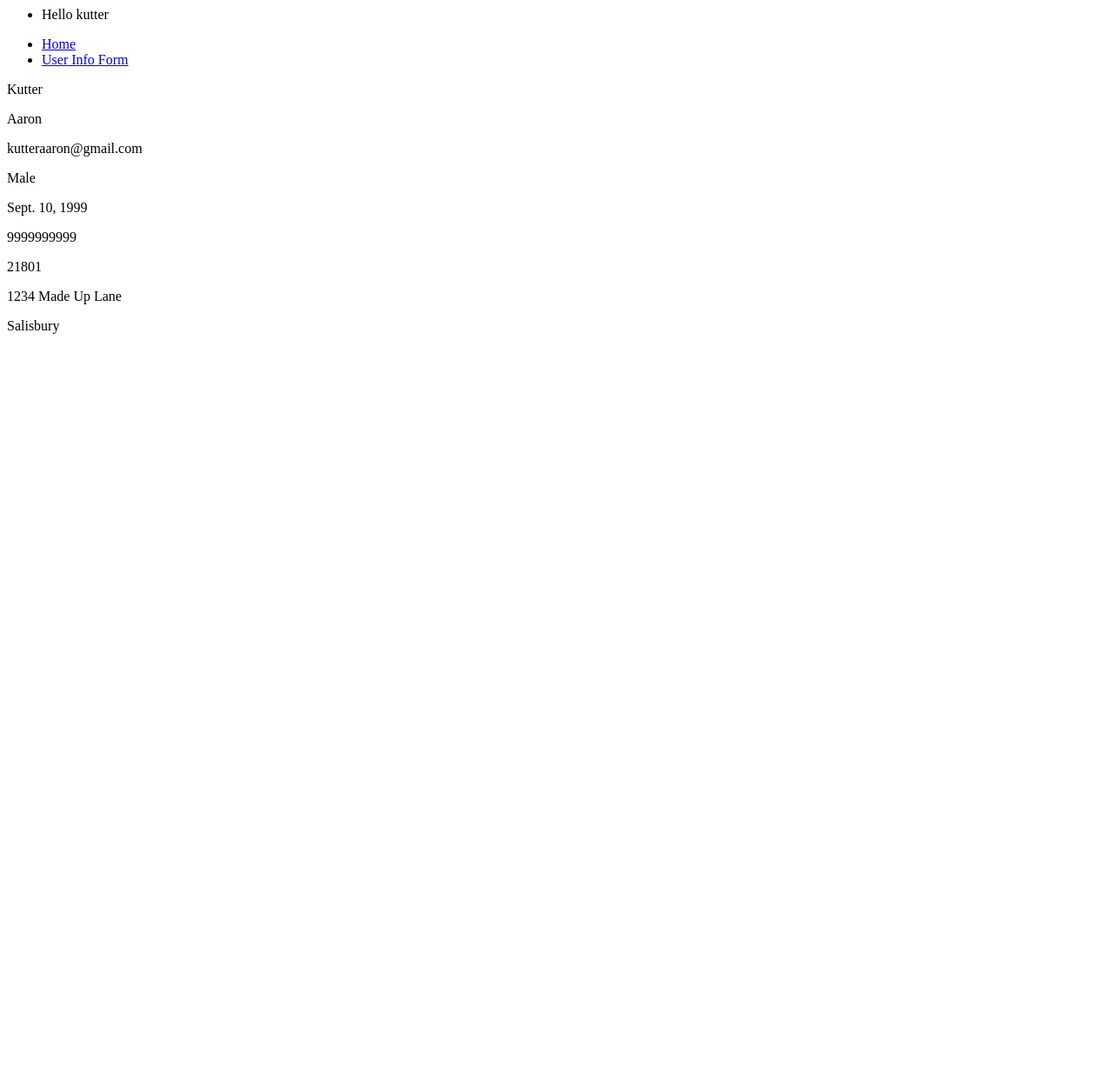
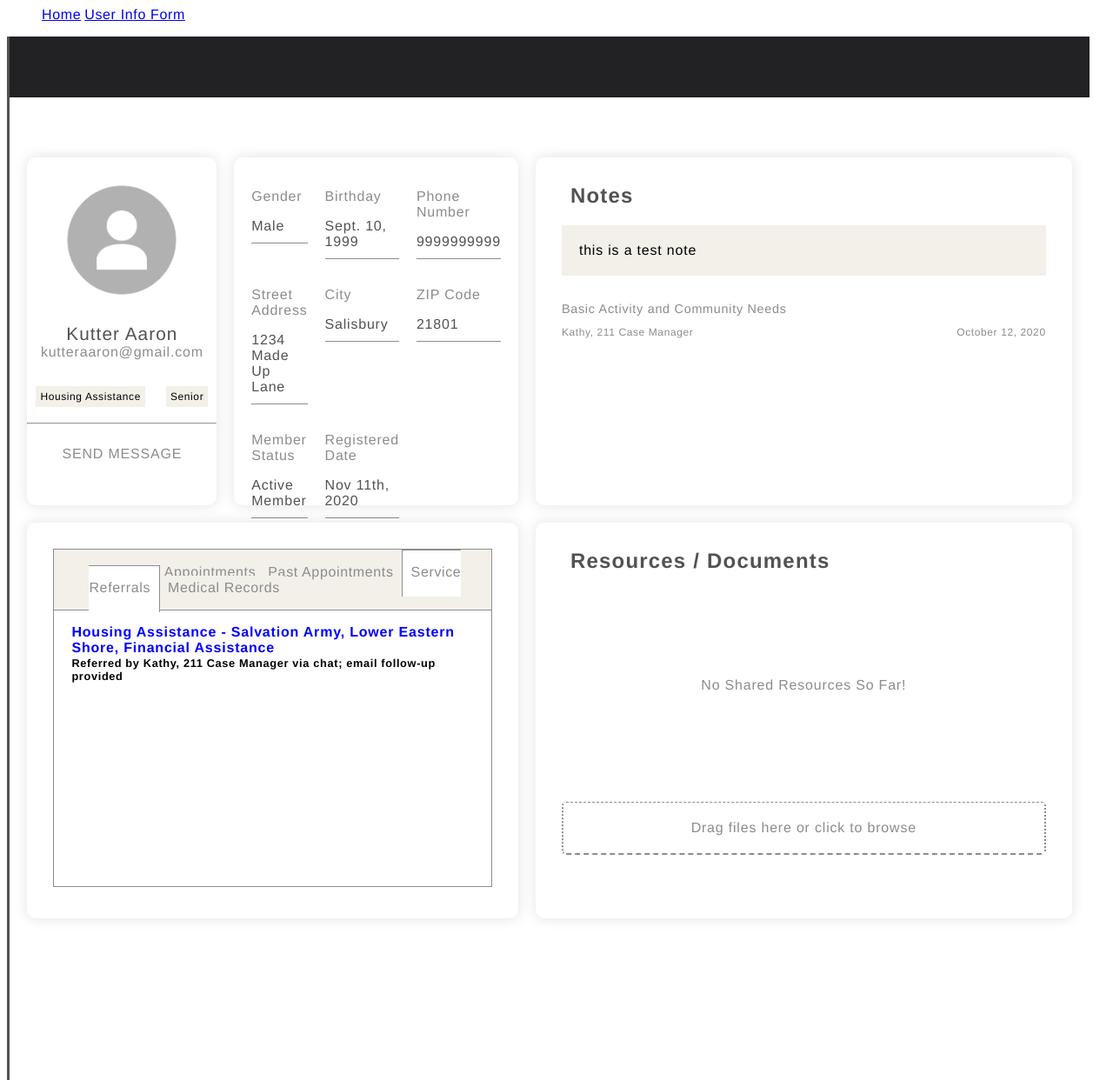
Before and after one commit to joshuacbb24/UWLES, a Django app: page /profile/ in a window 1280 px wide. Shown: the whole page at 87% size. Before the commit the page ends 384 px from the top, so only its background shows below. Run offline with Django 3.2, Linux system fonts and the light colour scheme; a user stored in the database is signed in; data comes from the database, SQL or seed files in the repository; both versions use the stored data as it was after the commit.

Commit message:
Kutter - 3/2

```diff
--- /dev/null
+++ b/app/static/app/content/profile.css
@@ -0,0 +1,298 @@
+p {
+    font-family: helvetica;
+    letter-spacing: 0.05em;
+}
+
+h1 {
+    font-size: 1.5em;
+    text-align: left;
+    font-family: helvetica;
+    letter-spacing: 0.05em;
+    margin-top: 30px;
+    margin-left: 40px;
+    margin-bottom: 20px;
+    color: #525252;
+}
+
+.container {
+    display: grid;
+    height: 150vh;
+    grid-template-columns: 0.15fr 1fr 1.5fr 2fr;
+    grid-template-rows: 0.15fr 0.15fr 0.75fr 1fr 0.4fr;
+    grid-template-areas: "sidebar nav nav nav" "sidebar clean clean clean" "sidebar profile personal notes" "sidebar info info resources" "sidebar footer footer footer";
+}
+
+#profile, #personalInfo, #notes, #info, #resources {
+    background: white;
+    box-shadow: 0px 0px 15px 1px rgba(0, 0, 0, 0.1);
+    border-radius: 10px;
+}
+
+nav {
+    background: #222224;
+    grid-area: nav;
+}
+
+#sidebar {
+    background: #525252;
+    grid-area: sidebar;
+}
+
+#profile {
+    grid-area: profile;
+    margin-left: 20px;
+    margin-right: 10px;
+    margin-bottom: 10px;
+}
+
+img.profilePic {
+    width: 150px;
+    height: 150px;
+    display: block;
+    margin: 0px auto;
+    margin-top: 20px;
+}
+
+p.name {
+    text-align: center;
+    font-size: 1.3em;
+    margin-bottom: 0px;
+    color: #525252;
+}
+
+p.email {
+    text-align: center;
+    font-size: 1em;
+    margin-top: 0px;
+    margin-bottom: 20px;
+    color: #8c8c8c;
+}
+
+.tags {
+    white-space: nowrap;
+    text-align: center;
+}
+
+p.profileTags {
+    font-size: 0.75em;
+    display: inline-block;
+    background-color: #f2f0e9;
+    padding: 5px;
+    margin: 10px;
+}
+
+p.profileButton {
+    text-align: center;
+    margin-top: 25px;
+    color: #8c8c8c;
+}
+
+#personalInfo {
+    grid-area: personal;
+    margin-left: 10px;
+    margin-right: 10px;
+    margin-bottom: 10px;
+}
+
+.piContainer {
+    display: grid;
+    height: 50vh;
+    grid-template-columns: 0.5fr 0.5fr 0.5fr;
+    grid-template-rows: 1fr 1fr 1fr;
+    grid-template-areas: "gender bday phone" "street city zip" "status rdate none";
+}
+
+#gender, #bday, #phone {
+    margin-top: 20px;
+    margin-left: 20px;
+}
+
+#street, #city, #zip, #status, #rdate {
+    margin-left: 20px;
+}
+
+#gender {
+    grid-area: gender;
+}
+
+#bday {
+    grid-area: bday;
+}
+
+#phone {
+    grid-area: phone;
+    margin-right: 20px;
+}
+
+#street {
+    grid-area: street;
+}
+
+#city {
+    grid-area: city;
+}
+
+#zip {
+    grid-area: zip;
+    margin-right: 20px;
+}
+
+#status {
+    grid-area: status;
+    margin-bottom: 20px;
+}
+
+#rdate {
+    grid-area: rdate;
+    margin-bottom: 20px;
+}
+
+p.personalTitle {
+    font-size: 1em;
+    text-align: left;
+    color: #8c8c8c;
+}
+
+p.info {
+    font-size: 1em;
+    text-align: left;
+    color: #525252;
+    border-bottom-style: solid;
+    border-bottom-width: 1px;
+    border-bottom-color: #8c8c8c;
+    padding-bottom: 10px;
+}
+
+#notes {
+    grid-area: notes;
+    margin-left: 10px;
+    margin-bottom: 10px;
+    margin-right: 20px;
+}
+
+#notesBox {
+    margin-left: 30px;
+    margin-right: 30px;
+    background-color: #f2f0e9;
+}
+
+p.notesBox {
+    padding: 20px;
+    text-align: left;
+}
+
+p.notesDescription {
+    margin: 30px;
+    font-size: 0.9em;
+    color: #8c8c8c;
+    margin-bottom: 0px;
+}
+
+.notesDetails {
+    white-space: nowrap;
+    color: #8c8c8c;
+    font-size: 0.75em;
+}
+
+p.notesAuthor {
+    display: inline-block;
+    text-align: left;
+    margin-left: 30px;
+    margin-right: 300px;
+}
+
+p.notesDate {
+    display: inline-block;
+    text-align: right;
+    margin-right: 30px;
+}
+
+#resources {
+    grid-area: resources;
+    margin-left: 10px;
+    margin-top: 10px;
+    margin-right: 20px;
+}
+
+p.emptyResources {
+    text-align: center;
+    padding: 100px 75px 75px 75px;
+    color: #8c8c8c;
+}
+
+p.resourcesBox {
+    border-top-style: dashed;
+    border-bottom-style: dashed;
+    border-left-style: dotted;
+    border-right-style: dotted;
+    margin: 50px 30px 30px 30px;
+    text-align: center;
+    padding: 20px;
+    border-radius: 5px;
+    border-width: 1.5px 2px 2.2px 2px;
+    color: #8c8c8c;
+}
+
+#info {
+    grid-area: info;
+    margin-left: 20px;
+    margin-right: 10px;
+    margin-top: 10px;
+}
+
+li {
+    display: inline;
+    font-family: helvetica;
+    letter-spacing: 0.04em;
+    color: #8c8c8c;
+}
+
+#infoBox {
+    margin: 30px;
+    border-style: solid;
+    border-width: 1px;
+    height: 85%;
+    border-color: #8c8c8c;
+}
+
+#infoHeader {
+    background-color: #f2f0e9;
+    padding-top: 0.5px;
+    padding-bottom: 0.5px;
+    border-bottom-style: solid;
+    border-bottom-width: 1px;
+    color: #8c8c8c;
+}
+
+li.referrals {
+    background-color: white;
+    padding-top: 16px;
+    padding-bottom: 20px;
+    padding-left: 10px;
+    padding-right: 10px;
+    border-style: solid;
+    border-width: 1px 1px 0px 1px;
+}
+
+li.upcoming, li.past, li.records {
+    background-color: #f2f0e9;
+    padding: 5px;
+}
+
+p.link, p.linkDescription {
+    font-weight: bold;
+    margin-left: 20px;
+    margin-right: 20px;
+}
+
+p.link {
+    color: blue;
+    font-size: 1em;
+    margin-bottom: 0px;
+}
+
+p.linkDescription {
+    font-size: 0.8em;
+    margin-top: 1px;
+    color: black;
+}
--- a/app/templates/app/profile.html
+++ b/app/templates/app/profile.html
@@ -4,28 +4,108 @@
     This is the user profile page
 
 -->
-
+{% load static %}
 {% block content %}
 {% if user.is_authenticated %}
-
-<ul class="nav navbar-nav navbar-right">
-     <li><span class="navbar-brand">Hello {{ user.username }}</span></li>
-</ul>
-
+<head>
+	<link rel="stylesheet" type="text/css" href="{% static 'app/content/profile.css' %}"/>
+</head>
 <ul class="nav navbar-nav">
     <li><a href="{% url 'home' %}">Home</a></li>
     <li><a href="{% url 'userinfo' %}">User Info Form</a></li>
 </ul>
+	<body>
+		<div class="container">
+			<nav></nav>
+			<div id="sidebar"></div>
+			<div id="profile">
+				<img src="{% static 'app/content/Deafult-Profile-Picture.png' %}" class="profilePic" alt="default profile picture"/>
+				<p class="name"> {{ object1.firstname }} {{ object1.lastname }} </p>
+				<p class="email">{{ object1.email }}</p>
+				<div class="tags">
+					<p class="profileTags"> Housing Assistance </p>
+					<p class="profileTags"> Senior </p>
+				</div>
+				<hr />
+				<p class="profileButton"> SEND MESSAGE </p>
+			</div>
+			<div id="personalInfo">
+				<div class="piContainer">
+					<div id="gender">
+						<p class="personalTitle"> Gender </p>
+						<p class="info"> {{ object1.gender }} </p>
+					</div>
+					<div id="street">
+						<p class="personalTitle"> Street Address </p>
+						<p class="info"> {{ object3.street_address }} </p>
+					</div>
+					<div id="status">
+						<p class="personalTitle"> Member Status </p>
+						<p class="info"> Active Member </p>
+					</div>
+					<div id="bday">
+						<p class="personalTitle"> Birthday </p>
+						<p class="info"> {{ object1.birthday }} </p>
+					</div>
+					<div id="city">
+						<p class="personalTitle"> City </p>
+						<p class="info"> {{ object3.city }} </p>
+					</div>
+					<div id="rdate">
+						<p class="personalTitle"> Registered Date </p>
+						<p class="info"> Nov 11th, 2020 </p>
+					</div>
+					<div id="phone">
+						<p class="personalTitle"> Phone Number </p>
+						<p class="info"> {{ object1.phone_number }} </p>
+					</div>
+					<div id="zip">
+						<p class="personalTitle"> ZIP Code </p>
+						<p class="info"> {{ object3.zipcode }} </p>
+					</div>
+				</div>
+			</div>
+			<div id="notes">
+				<h1 class="notes"> Notes </h1>
+				<div id="notesBox">
+					<p class="notesBox">
+						{{ object4.notes }}
+					</p>
+				</div>
+				<p class="notesDescription">
+					Basic Activity and Community Needs
+				</p>
+				<div class="notesDetails">
+					<p class="notesAuthor"> Kathy, 211 Case Manager </p>
+					<p class="notesDate"> October 12, 2020 </p>
+				</div>
 
-<p>{{ object1.firstname }}</p>
-<p>{{ object1.lastname }}</p>
-<p>{{ object1.email }}</p>
-<p>{{ object1.gender }}</p>
-<p>{{ object1.birthday }}</p>
-<p>{{ object1.phone_number }}</p>
-<p>{{ object3.zipcode }}</p>
-<p>{{ object3.street_address }}</p>
-<p>{{ object3.city }}</p>
+			</div>
+			<div id="info">
+				<div id="infoBox">
+					<div id="infoHeader">
+						<ul>
+							<li class="upcoming">Upcoming Appointments</li>
+							<li class="past">Past Appointments</li>
+							<li class="referrals">Service Referrals</li>
+							<li class="records">Medical Records</li>
+						</ul>
+					</div>
+					<p class="link">Housing Assistance - Salvation Army, Lower
+						Eastern Shore, Financial Assistance</p>
+					<p class="linkDescription"> Referred by Kathy, 211 Case Manager
+						via chat; email follow-up provided</p>
+				</div>
+			</div>
+			<div id="resources">
+				<h1 class="resources"> Resources / Documents </h1>
+				<p class="emptyResources"> No Shared Resources So Far! </p>
+				<p class="resourcesBox"> Drag files here or click to browse </p>
+			</div>
+		</div>
+
+
+	</body>
 
 {% else %}
 
--- a/app/views.py
+++ b/app/views.py
@@ -7,7 +7,7 @@ from datetime import datetime
 from django.shortcuts import render, redirect
 from django.http import HttpRequest
 from .forms import User_Bg, User_EC, User_Demo, User_Creation_Form, User_Patient
-from .models import bg_info, ec_info, demo_info
+from .models import bg_info, ec_info, demo_info, patient_notes
 from .decorators import unauthenticated_user, allowed_user
 
 @login_required(login_url='login')
@@ -109,13 +109,16 @@ def profile(request):
         obj1 = bg_info.objects.get(user_id=current_user)
         obj2 = ec_info.objects.get(background_id=obj1.id)
         obj3 = demo_info.objects.get(background_id=obj1.id)
+        obj4 = patient_notes.objects.get(background_id=obj1.id)
     except bg_info.DoesNotExist:
         obj1 = None
         obj2 = None
         obj3 = None
+        obj4 = None
     context = {
             'object1': obj1,
             'object2': obj2,
             'object3': obj3,
+            'object4': obj4,
     }
     return render(request, 'app/profile.html', context)
```
Also changed, not shown: app/static/app/content/Deafult-Profile-Picture.png (added), db.sqlite3, 1 other file.
